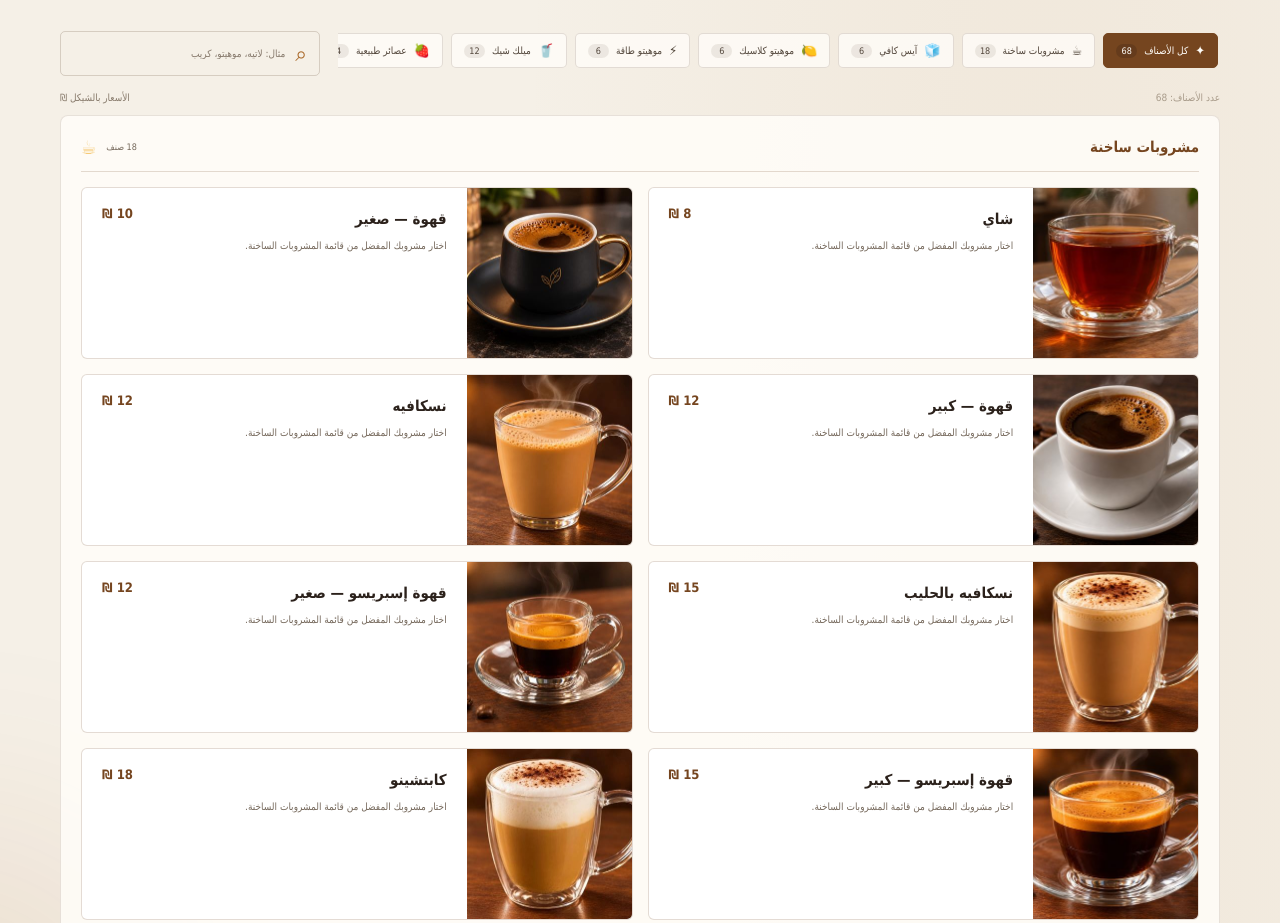
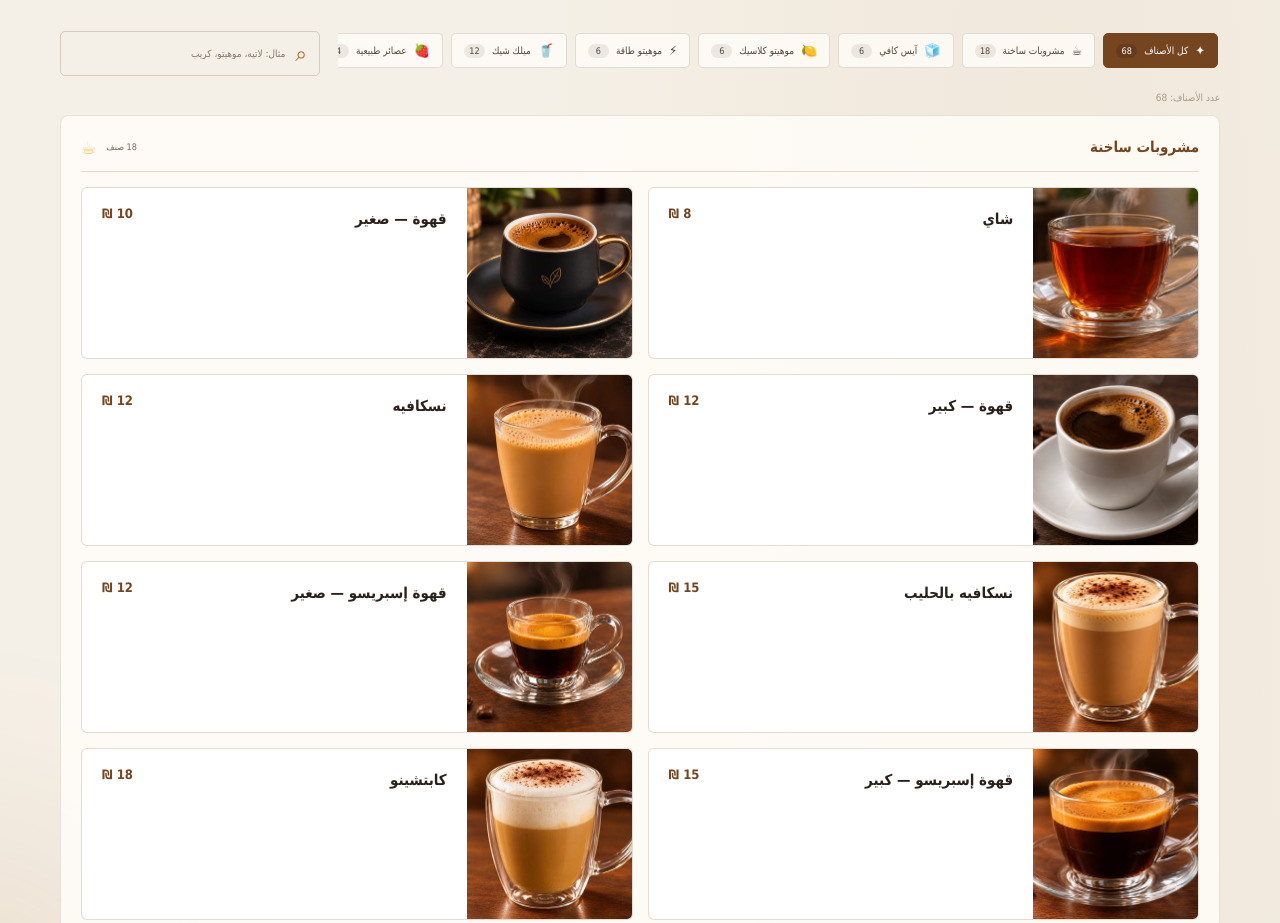
Before and after one commit to mohanadalyaqoubi/-Cafe777, a plain HTML site: page index.html in a window 1280 px wide. Shown: the part 853-1776 px from the top of the page. Drawn offline with Linux system fonts and the light colour scheme; a web font is replaced by a local one.

Commit message:
Update menu cards and prices
Co-authored-by: Copilot <223556219+Copilot@users.noreply.github.com>

```diff
--- a/index.html
+++ b/index.html
@@ -86,7 +86,6 @@
       </div>
       <div class="menu-status">
         <p class="menu-result-count" id="menu-result-count" aria-live="polite"></p>
-        <p class="price-note">الأسعار بالشيكل ₪</p>
       </div>
       <div class="menu-grid" id="menu-grid" aria-live="polite"></div>
       <div class="empty-state" id="empty-state" hidden>
--- a/script.js
+++ b/script.js
@@ -51,12 +51,12 @@ const menuCategories = [
     name: "موهيتو طاقة",
     icon: "⚡",
     items: [
-      { name: "موهيتو طاقة فلورا", price: "20", image: "assets/menu/mojito-energy-flora.png" },
-      { name: "موهيتو طاقة حمضيات", price: "20", image: "assets/menu/mojito-energy-new.png" },
-      { name: "موهيتو طاقة أناناس", price: "20", image: "assets/menu/mojito-energy-new.png" },
-      { name: "موهيتو طاقة كراميل", price: "20", image: "assets/menu/mojito-energy-new.png" },
-      { name: "موهيتو طاقة بلو بري", price: "20", image: "assets/menu/mojito-energy-new.png" },
-      { name: "موهيتو طاقة — نكهات أخرى", price: "20", image: "assets/menu/mojito-energy-new.png" }
+      { name: "موهيتو طاقة فلورا", price: "25", image: "assets/menu/mojito-energy-flora.png" },
+      { name: "موهيتو طاقة حمضيات", price: "25", image: "assets/menu/mojito-energy-new.png" },
+      { name: "موهيتو طاقة أناناس", price: "25", image: "assets/menu/mojito-energy-new.png" },
+      { name: "موهيتو طاقة كراميل", price: "25", image: "assets/menu/mojito-energy-new.png" },
+      { name: "موهيتو طاقة بلو بري", price: "25", image: "assets/menu/mojito-energy-new.png" },
+      { name: "موهيتو طاقة — نكهات أخرى", price: "25", image: "assets/menu/mojito-energy-new.png" }
     ]
   },
   {
@@ -95,7 +95,7 @@ const menuCategories = [
       { name: "فوتتشيني كريب", price: "30", image: "assets/menu/dessert-fettuccine-crepe.png" },
       { name: "بان كيك", price: "25", image: "assets/menu/dessert-pancake.png" },
       { name: "ميني بان كيك", price: "23", image: "assets/menu/dessert-mini-pancake.png" },
-      { name: "براونيز", price: "15", image: "assets/menu/dessert-brownies.png" },
+      { name: "براونيز", price: "25", image: "assets/menu/dessert-brownies.png" },
       { name: "وافل أمريكي", price: "30", image: "assets/menu/dessert-american-waffle.png" }
     ]
   },
@@ -111,7 +111,7 @@ const menuCategories = [
       { name: "كنافة نوتيلا", price: "27", image: "assets/menu/kunafa-nutella.png" },
       { name: "سان سبستيان", price: "30", image: "assets/menu/san-sebastian.png" },
       { name: "ديور", price: "35", image: "assets/menu/dior-cake.png" },
-      { name: "لايت بنانا — Lite Banana", price: "26", image: "assets/menu/light-banana.png" }
+      { name: "لايت بنانا — Lite Banana", price: "30", image: "assets/menu/light-banana.png" }
     ]
   },
   {
@@ -131,18 +131,6 @@ const resultCount = document.querySelector("#menu-result-count");
 const emptyState = document.querySelector("#empty-state");
 const menuReset = document.querySelector("#menu-reset");
 let activeCategory = "كل الأصناف";
-
-const categoryDescriptions = {
-  "مشروبات ساخنة": "اختار مشروبك المفضل من قائمة المشروبات الساخنة.",
-  "آيس كافي": "قهوة باردة بطعمك المفضل.",
-  "موهيتو كلاسيك": "موهيتو بارد بالنكهة اللي بتحبها.",
-  "موهيتو طاقة": "موهيتو بارد من تشكيلة مشروبات الطاقة.",
-  "ميلك شيك": "ميلك شيك بارد بالنكهة اللي بتختارها.",
-  "عصائر طبيعية": "اختار عصيرك المفضل من تشكيلتنا.",
-  "حلويات ساخنة": "حلى دافئ يكمّل قهوتك.",
-  "حلويات باردة": "حلى بارد من اختيارات 777.",
-  "خلطة 777": "خلطة مميزة من اختيارات 777."
-};
 
 function createCategoryTab(name, icon, count) {
   const button = document.createElement("button");
@@ -257,10 +245,7 @@ function renderMenu() {
       price.textContent = item.noPrice ? item.price : `${item.price} ₪`;
       meta.append(name, price);
 
-      const description = document.createElement("p");
-      description.className = "menu-item-description";
-      description.textContent = item.description || categoryDescriptions[category.name];
-      details.append(meta, description);
+      details.append(meta);
       card.append(image, details);
       card.style.animationDelay = `${Math.min(itemIndex * 25, 200)}ms`;
       list.append(card);
--- a/styles.css
+++ b/styles.css
@@ -262,8 +262,7 @@ h2 { margin-bottom: 0; font-size: clamp(30px, 4vw, 46px); line-height: 1.4; font
 .search-clear:hover, .search-clear:focus-visible { background: var(--gold); color: var(--bg); }
 .search-clear[hidden] { display: none; }
 .menu-status { display: flex; align-items: center; justify-content: space-between; gap: 12px; margin-bottom: 12px; }
-.menu-result-count, .price-note, .gallery-note { margin: 0; color: #a99c8b; font-size: 10px; }
-.price-note { color: #887b6c; }
+.menu-result-count, .gallery-note { margin: 0; color: #a99c8b; font-size: 10px; }
 .menu-grid { display: grid; gap: 24px; }
 .menu-category-section {
   min-width: 0;
@@ -320,7 +319,6 @@ h2 { margin-bottom: 0; font-size: clamp(30px, 4vw, 46px); line-height: 1.4; font
 .menu-item-name { min-width: 0; color: #2b211b; font-size: 15px; font-weight: 600; line-height: 1.8; }
 .menu-item-price { flex-shrink: 0; color: var(--gold-light); font-size: 13px; font-weight: 700; white-space: nowrap; }
 .menu-item-price.no-price { color: #948574; font-size: 8px; font-weight: 400; }
-.menu-item-description { margin: 3px 0 0; color: #75685b; font-size: 10px; line-height: 1.9; }
 .empty-state { padding: 35px; border: 1px dashed rgba(91,67,45,.2); border-radius: 8px; text-align: center; color: var(--muted); font-size: 12px; }
 .empty-state p { margin-bottom: 14px; }
 .empty-reset { padding: 9px 14px; border: 1px solid rgba(243,184,75,.45); border-radius: 5px; background: transparent; color: var(--gold-light); cursor: pointer; font-size: 10px; }
@@ -536,7 +534,6 @@ h2 { margin-bottom: 0; font-size: clamp(30px, 4vw, 46px); line-height: 1.4; font
   .menu-item-details { padding: 14px 12px; }
   .menu-item-name { font-size: 13px; }
   .menu-item-price { font-size: 11px; }
-  .menu-item-description { font-size: 9px; }
   .feature-banner { grid-template-columns: 1fr; gap: 5px; padding: 25px 22px 35px; }
   .feature-visual { min-height: 230px; grid-row: 2; padding-top: 62px; }
   .controller-icon { font-size: 110px; }
--- a/sw.js
+++ b/sw.js
@@ -1,4 +1,4 @@
-const CACHE_NAME = 'cafe777-cache-v3';
+const CACHE_NAME = 'cafe777-cache-v5';
 const assetsToCache = [
   './',
   './index.html',
```
